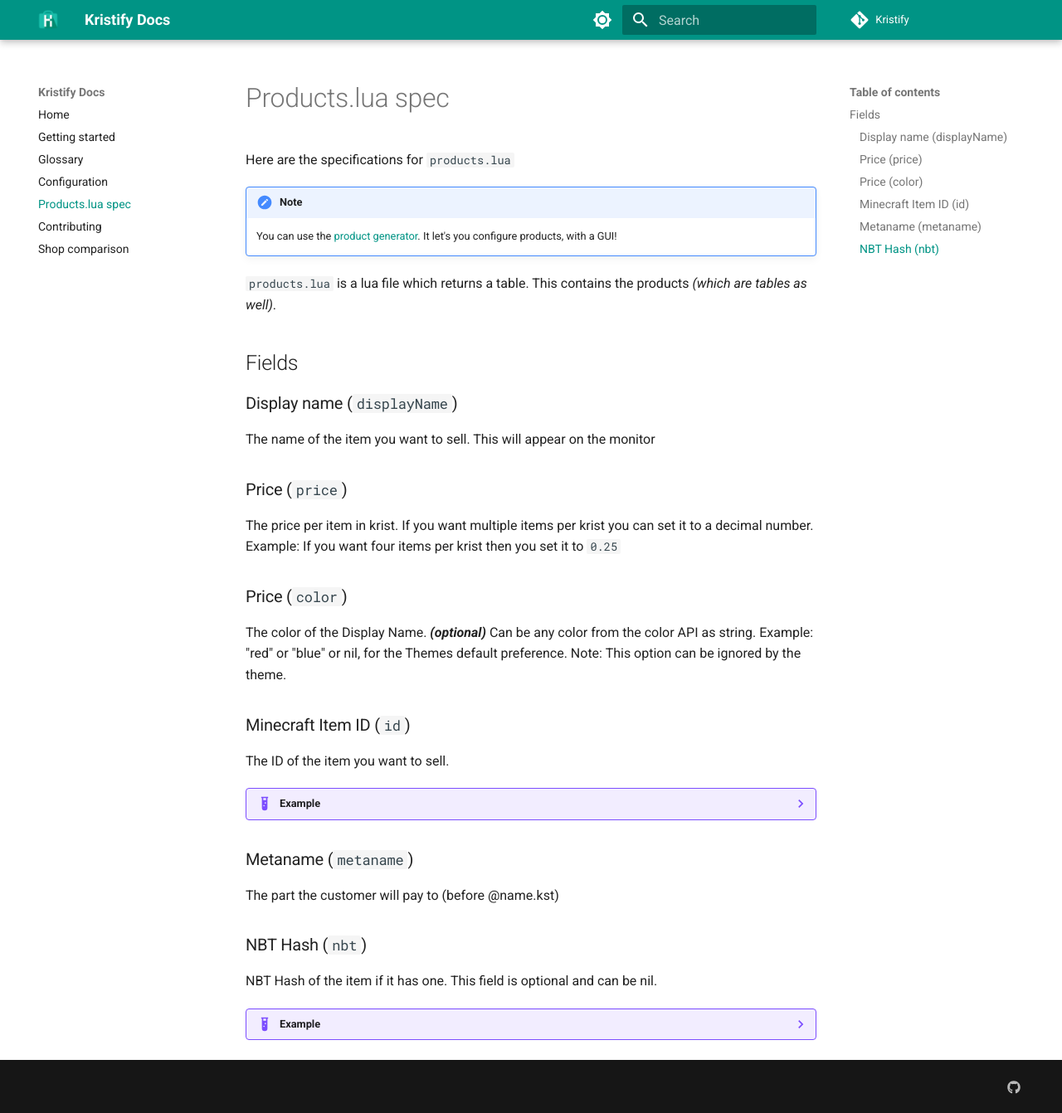
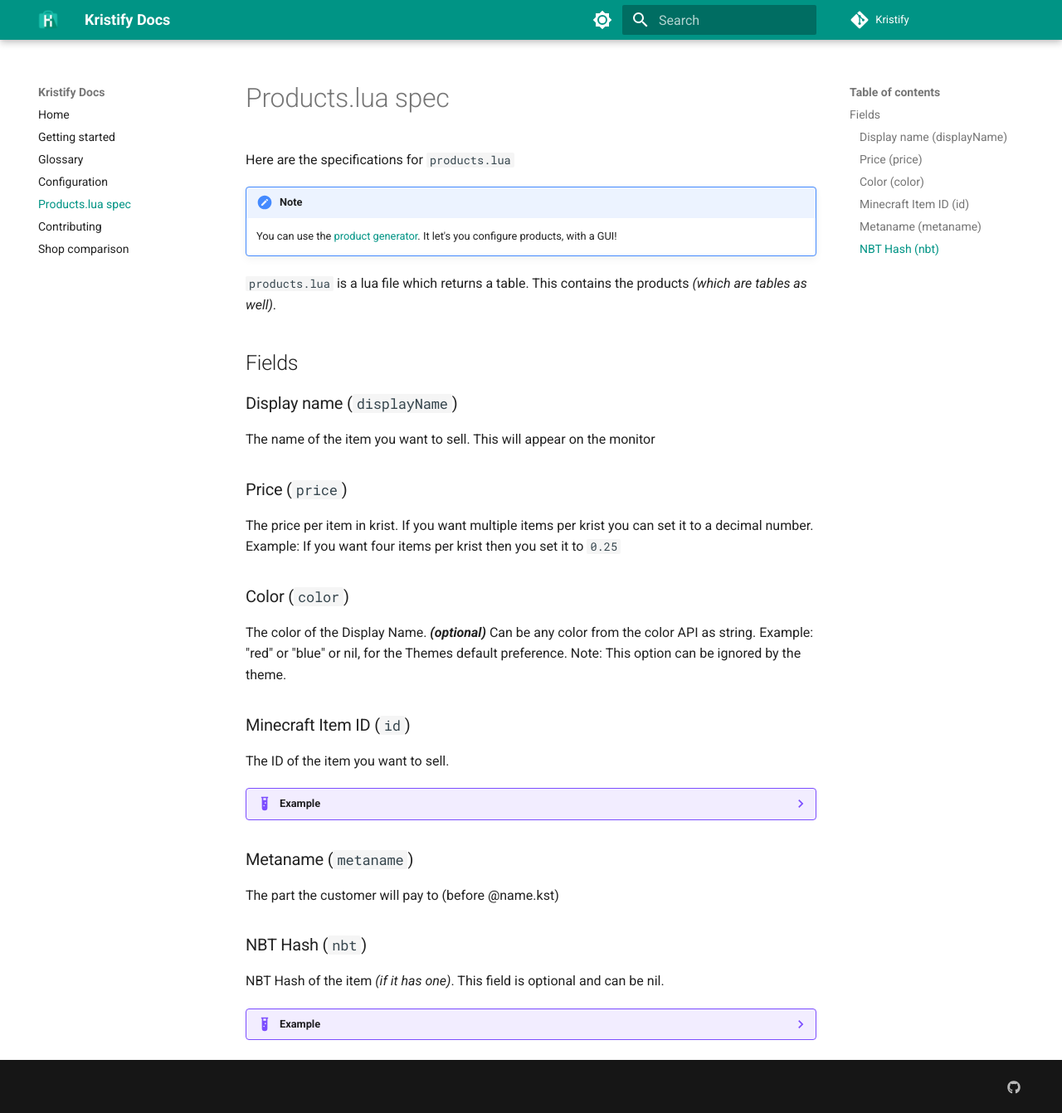
Before and after one commit to Kristify/docs, an MkDocs documentation site: the page built from docs/e_product-spec.md, in a window 1280 px wide and 1342 px high. Shown: the whole window at 83% size. Built offline with MkDocs 1.6.1 and Material for MkDocs 9.7.7, drawn with Linux system fonts in a browser that asks for light colours; comment, search, counter and statistics services are not loaded.

Commit message:
Fixed typo

```diff
--- a/docs/e_product-spec.md
+++ b/docs/e_product-spec.md
@@ -19,7 +19,7 @@
 The price per item in krist. If you want multiple items per krist you can set it to a decimal number.
 Example: If you want four items per krist then you set it to `0.25`
 
-### Price (`color`)
+### Color (`color`)
 
 The color of the Display Name. _**(optional)**_ Can be any color from the color API as string.
 Example: "red" or "blue" or nil, for the Themes default preference.
@@ -38,7 +38,7 @@
 
 ### NBT Hash (`nbt`)
 
-NBT Hash of the item if it has one. This field is optional and can be nil.
+NBT Hash of the item *(if it has one)*. This field is optional and can be nil.
 
 ??? example
     `704a1bcdf9953c791651a77b1fe78891` (hash of Mending book)
```
